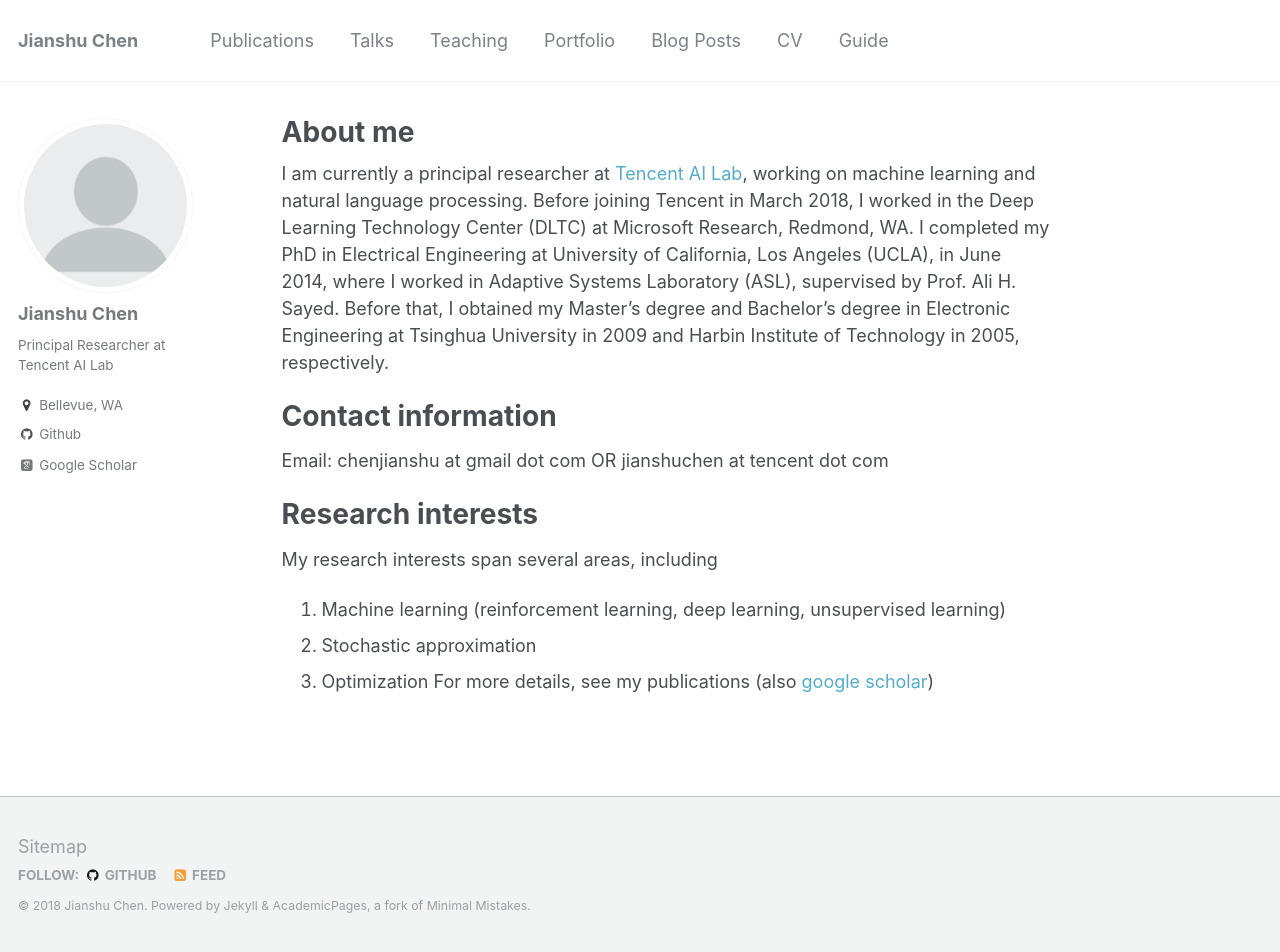
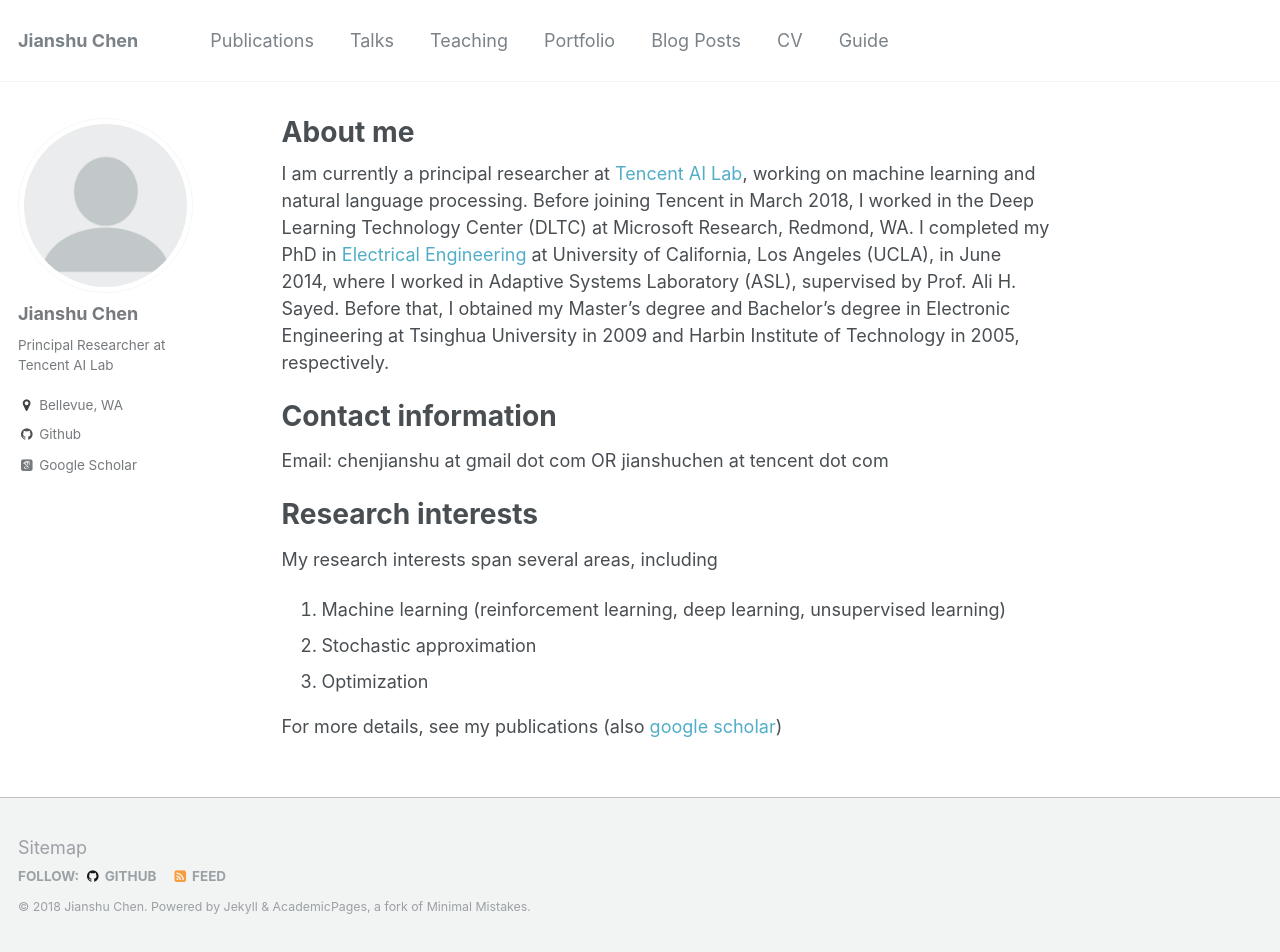
Before and after one commit to chenjianshu/chenjianshu.github.io, a Jekyll site: the page built from _pages/about.md, in a window 1280 px wide and 952 px high. Built offline with Jekyll 4.4.1, drawn with Linux system fonts in a browser that asks for light colours; some web fonts are replaced; part of the change alters nothing that is shown.

```diff
--- a/_pages/about.md
+++ b/_pages/about.md
@@ -8,7 +8,7 @@ redirect_from:
   - /about.html
 ---
 
-I am currently a principal researcher at [Tencent AI Lab](https://ai.tencent.com/ailab/index.html), working on machine learning and natural language processing. Before joining Tencent in March 2018, I worked in the Deep Learning Technology Center (DLTC) at Microsoft Research, Redmond, WA. I completed my PhD in Electrical Engineering at University of California, Los Angeles (UCLA), in June 2014, where I worked in Adaptive Systems Laboratory (ASL), supervised by Prof. Ali H. Sayed. Before that, I obtained my Master’s degree and Bachelor’s degree in Electronic Engineering at Tsinghua University in 2009 and Harbin Institute of Technology in 2005, respectively.
+I am currently a principal researcher at [Tencent AI Lab](https://ai.tencent.com/ailab/index.html), working on machine learning and natural language processing. Before joining Tencent in March 2018, I worked in the Deep Learning Technology Center (DLTC) at Microsoft Research, Redmond, WA. I completed my PhD in [Electrical Engineering](https://www.ee.ucla.edu/) at University of California, Los Angeles (UCLA), in June 2014, where I worked in Adaptive Systems Laboratory (ASL), supervised by Prof. Ali H. Sayed. Before that, I obtained my Master’s degree and Bachelor’s degree in Electronic Engineering at Tsinghua University in 2009 and Harbin Institute of Technology in 2005, respectively.
 
 
 Contact information
@@ -22,4 +22,5 @@ My research interests span several areas, including
 1. Machine learning (reinforcement learning, deep learning, unsupervised learning)
 1. Stochastic approximation
 1. Optimization
+
 For more details, see my publications (also [google scholar](https://scholar.google.com/citations?user=jQeFWdoAAAAJ&hl=en))
```
